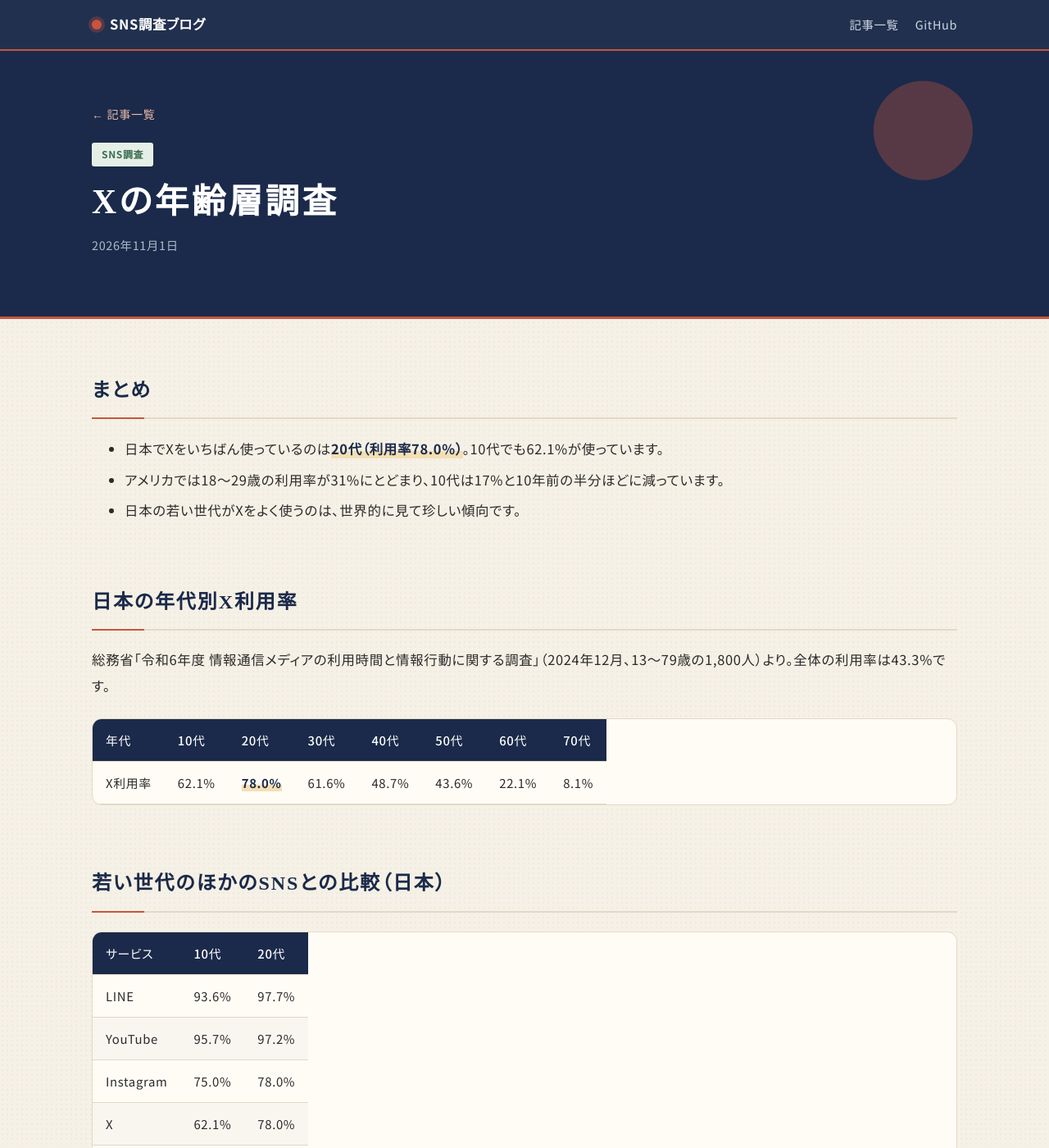
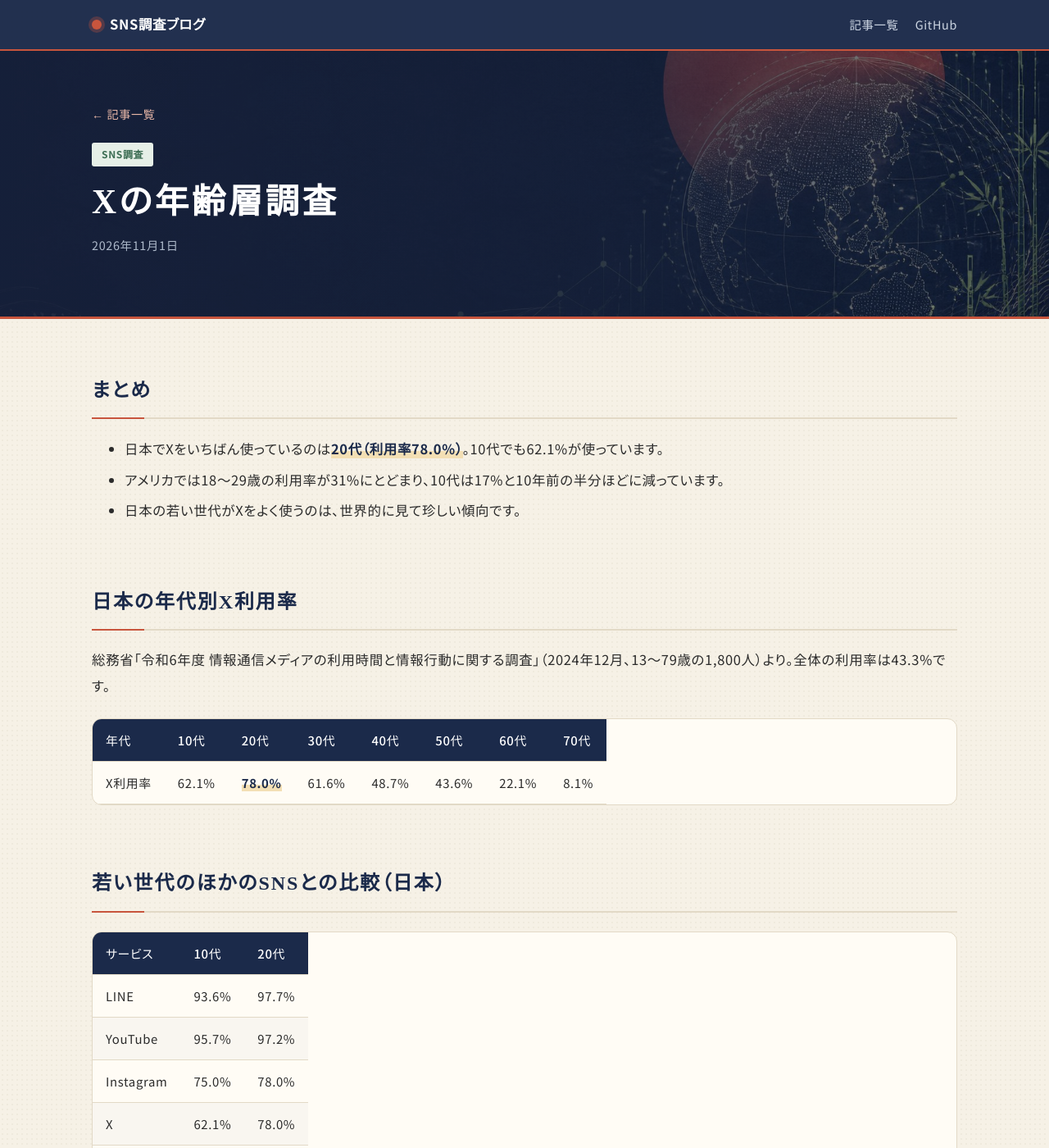
Before and after one commit to 2090yamada-svg/sns-research, a Jekyll site: the page built from _posts/2026-11-01-x-age.md, in a window 1280 px wide and 1400 px high. Shown: the whole window at 82% size. Built offline with Jekyll 4.4.1, drawn with Linux system fonts in a browser that asks for light colours.

Commit message:
記事ページのヘッダーにもヒーロー画像

```diff
--- a/_layouts/post.html
+++ b/_layouts/post.html
@@ -2,7 +2,7 @@
 layout: default
 ---
 <article class="post">
-  <header class="post-hero"><div class="wrap narrow">
+  <header class="post-hero" style="background-image:linear-gradient(90deg,rgba(22,32,58,.95) 0%,rgba(22,32,58,.85) 55%,rgba(22,32,58,.45) 100%),url('{{ '/assets/img/hero.jpg' | relative_url }}')"><div class="wrap narrow">
     <a class="back" href="{{ '/' | relative_url }}">← 記事一覧</a>
     <span class="tag">{{ page.category | default: "調査" }}</span>
     <h1>{{ page.title }}</h1>
--- a/assets/css/site.css
+++ b/assets/css/site.css
@@ -86,3 +86,4 @@ body{font-size:16.5px;line-height:1.9;letter-spacing:.04em;background-color:var(
 .prose tbody tr:hover{background:var(--accent-l)}
 .site-footer{background:var(--sumi);color:#d8d2c4;padding:44px 0}
 @media (max-width:640px){.wrap{padding:0 20px}.hero{padding:80px 0 96px;min-height:0;background-position:70% center;background-image:linear-gradient(rgba(22,32,58,.82),rgba(22,32,58,.82)),url('../img/hero.jpg')!important}.posts{padding:56px 20px 72px}.prose{padding:40px 20px 28px;font-size:1rem}.card{padding:24px}.hero h1{letter-spacing:.06em}}
+.post-hero{background-size:cover;background-position:center right}
```
